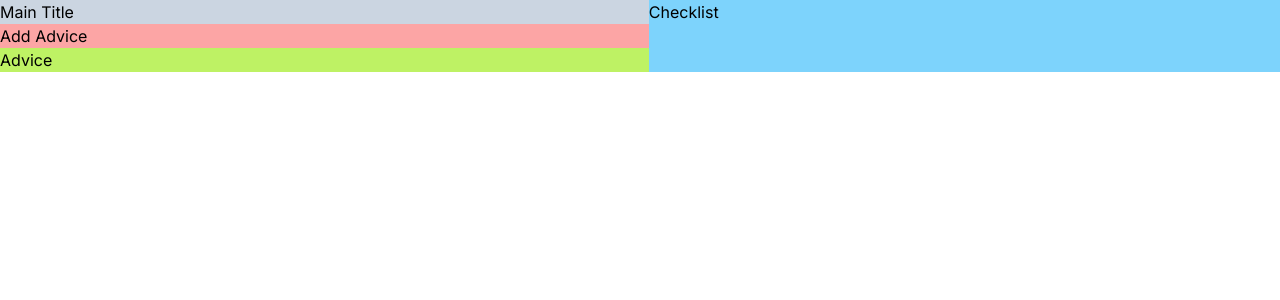
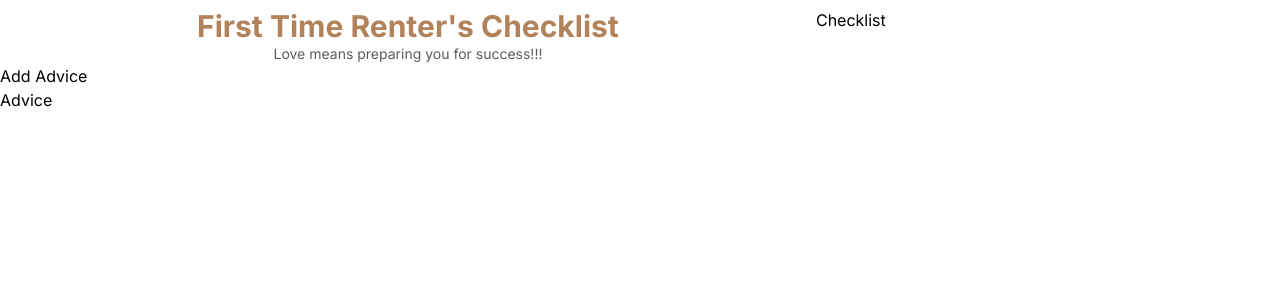
Before and after one commit to jcsmileyjr/renters-ui, a Next.js app: page / in a window 1280 px wide. Shown: the top 300 px of the page. Built offline with nearby package versions, Linux system fonts and the light colour scheme.

Commit message:
Styling: Setup custom colors and main page title

```diff
--- a/src/app/page.js
+++ b/src/app/page.js
@@ -2,7 +2,7 @@
 
 export default function Home() {
   /**
-   * 1. Seperate sections via Grid by color
+   * 1. Seperate sections via Grid by color - Done
    * 2. Setup main title
    * 3. Create dummy components: AddTip, Advice, Checklist
    * 3a. Include dummy data where needed
@@ -11,8 +11,11 @@ export default function Home() {
    *
    */
   return (
-    <main className="grid grid-row-3 grid-column-2">
-      <section className="bg-slate-300 col-start-1 col-end-1 row-start-1 row-end-1 row-span-1">Main Title</section>
+    <main className="grid grid-row-3 grid-column-2 mt-2">
+      <section className="bg-slate-300 col-start-1 col-end-1 row-start-1 row-end-1 row-span-1 text-center">
+        <h1 className="text-3xl font-bold text-brown ">First Time Renter's Checklist</h1>
+        <p className="text-sm text-mediumGray">Love means preparing you for success!!!</p>
+      </section>
       <section className="bg-red-300 col-start-1 col-end-1 row-start-2 row-end-2 ">Add Advice</section>
       <section className="bg-lime-300 col-start-1 col-end-1 row-start-3 row-end-3 ">Advice</section>
       <section className="bg-sky-300 col-start-2 col-end-2 row-span-3">Checklist</section>
--- a/tailwind.config.js
+++ b/tailwind.config.js
@@ -6,6 +6,11 @@ module.exports = {
     './src/app/**/*.{js,ts,jsx,tsx,mdx}',
   ],
   theme: {
+    colors: {
+      'brown' : '#B2835A',
+      'paleYellow' : '#FDFCF5',
+      'mediumGray' : '#5C5C5C',
+    },
     extend: {
       backgroundImage: {
         'gradient-radial': 'radial-gradient(var(--tw-gradient-stops))',
```
